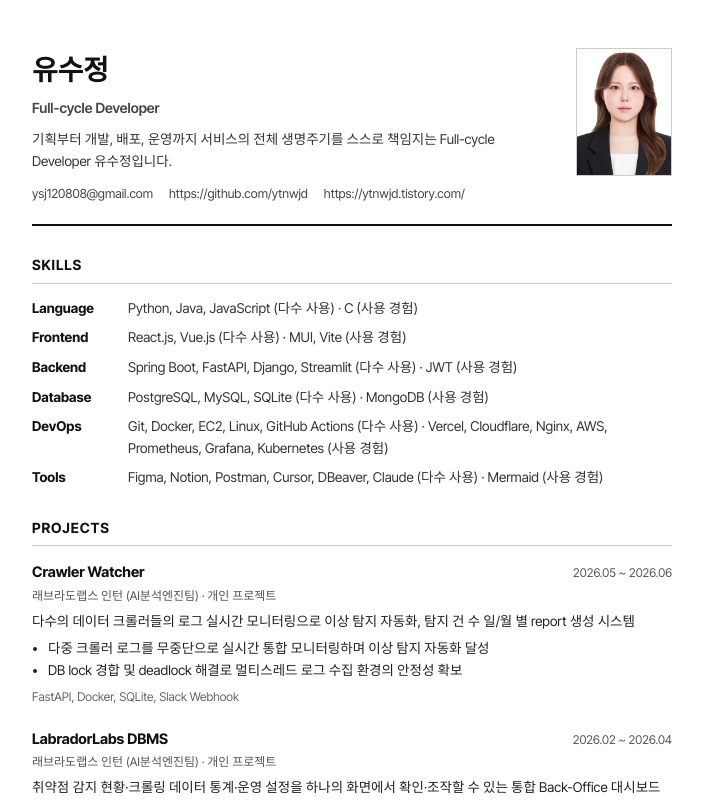
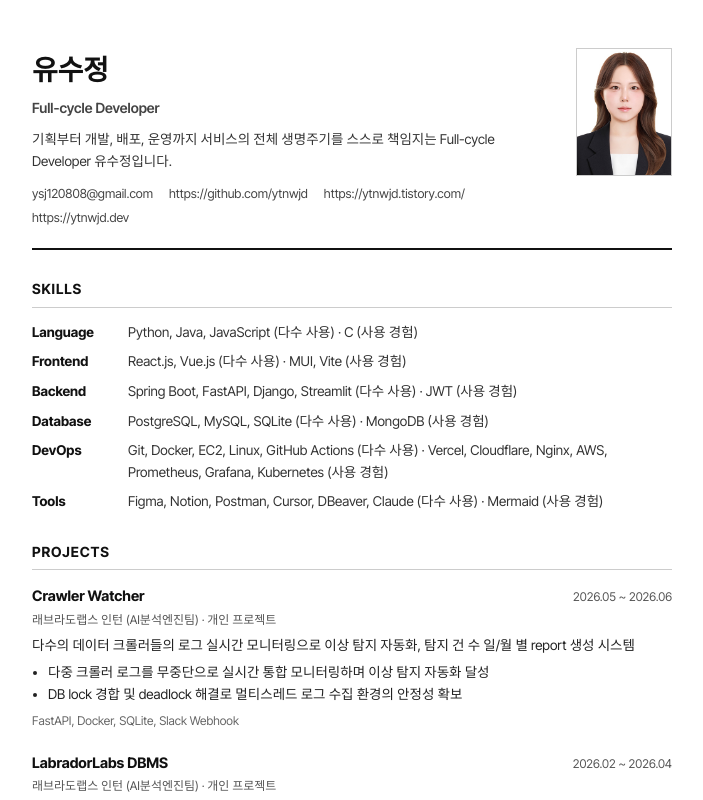
Before and after one commit to ytnwjd/ytnwjd-portfolio, a Vue app: page /resume in a window 1280 px wide. Shown: the top 800 px of the page, without its empty margins (288-991 px from the left). Built offline with nearby package versions, Linux system fonts and the light colour scheme.

Commit message:
feat: add portfolio link at resume pdf

```diff
--- a/src/data/profile.js
+++ b/src/data/profile.js
@@ -5,4 +5,5 @@ export const profile = {
   email: 'ysj120808@gmail.com',
   github: 'https://github.com/ytnwjd',
   blog: 'https://ytnwjd.tistory.com/',
+  portfolio: 'https://ytnwjd.dev',
 }
--- a/src/views/ResumeView.vue
+++ b/src/views/ResumeView.vue
@@ -65,6 +65,9 @@ function periodLabel(item) {
           <li>{{ profile.email }}</li>
           <li>{{ profile.github }}</li>
           <li v-if="profile.blog">{{ profile.blog }}</li>
+          <li v-if="profile.portfolio">
+            <a class="r-contact-link" :href="profile.portfolio" target="_blank">{{ profile.portfolio }}</a>
+          </li>
         </ul>
       </div>
       <img class="r-photo" :src="photoSrc" alt="유수정 프로필 사진" />
@@ -194,6 +197,18 @@ function periodLabel(item) {
 
 .r-contacts li {
     list-style: none;
+}
+
+.r-contact-link {
+    color: inherit;
+    text-decoration: none;
+}
+
+@media print {
+    .r-contact-link {
+        color: #111111;
+        text-decoration: none;
+    }
 }
 
 .r-section {
```
